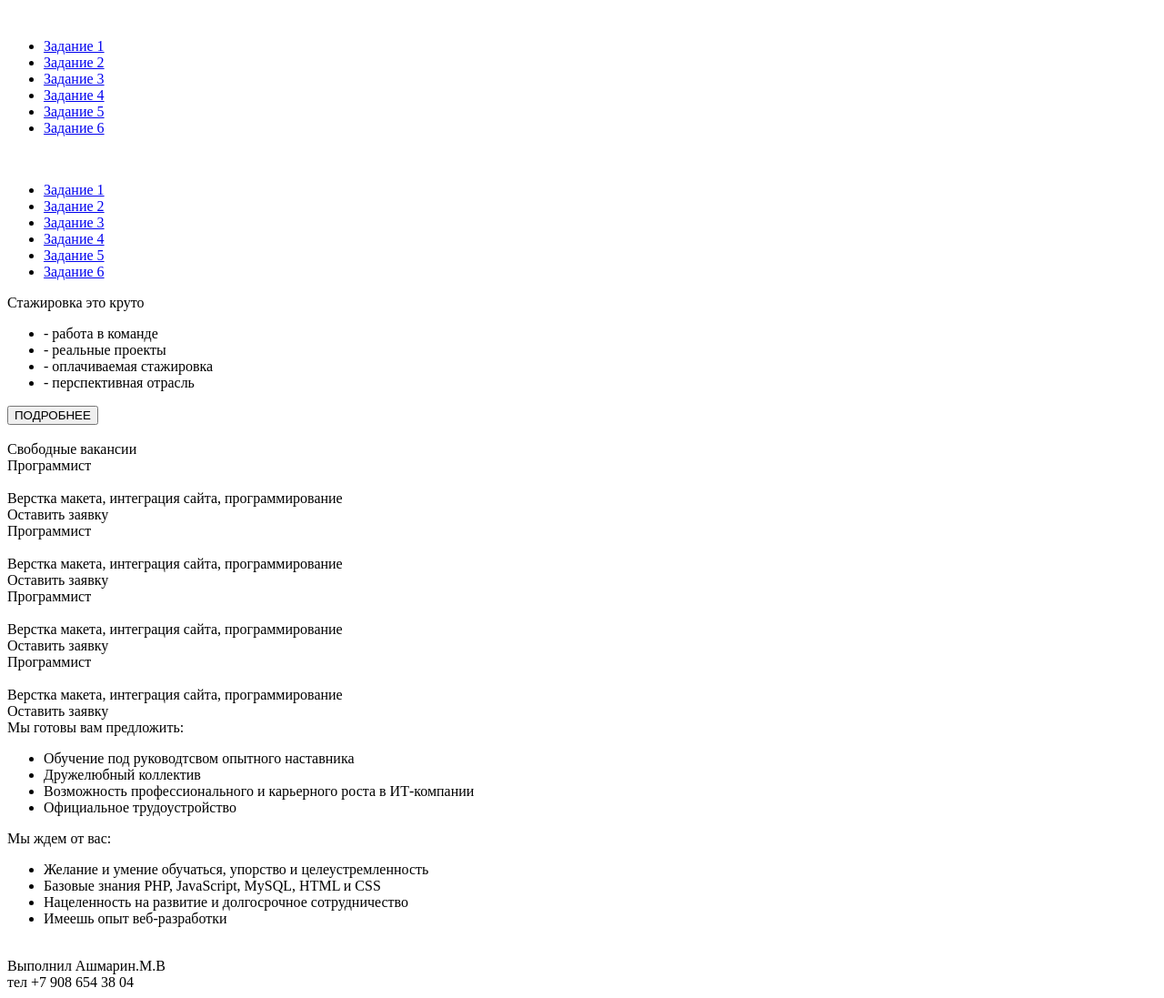
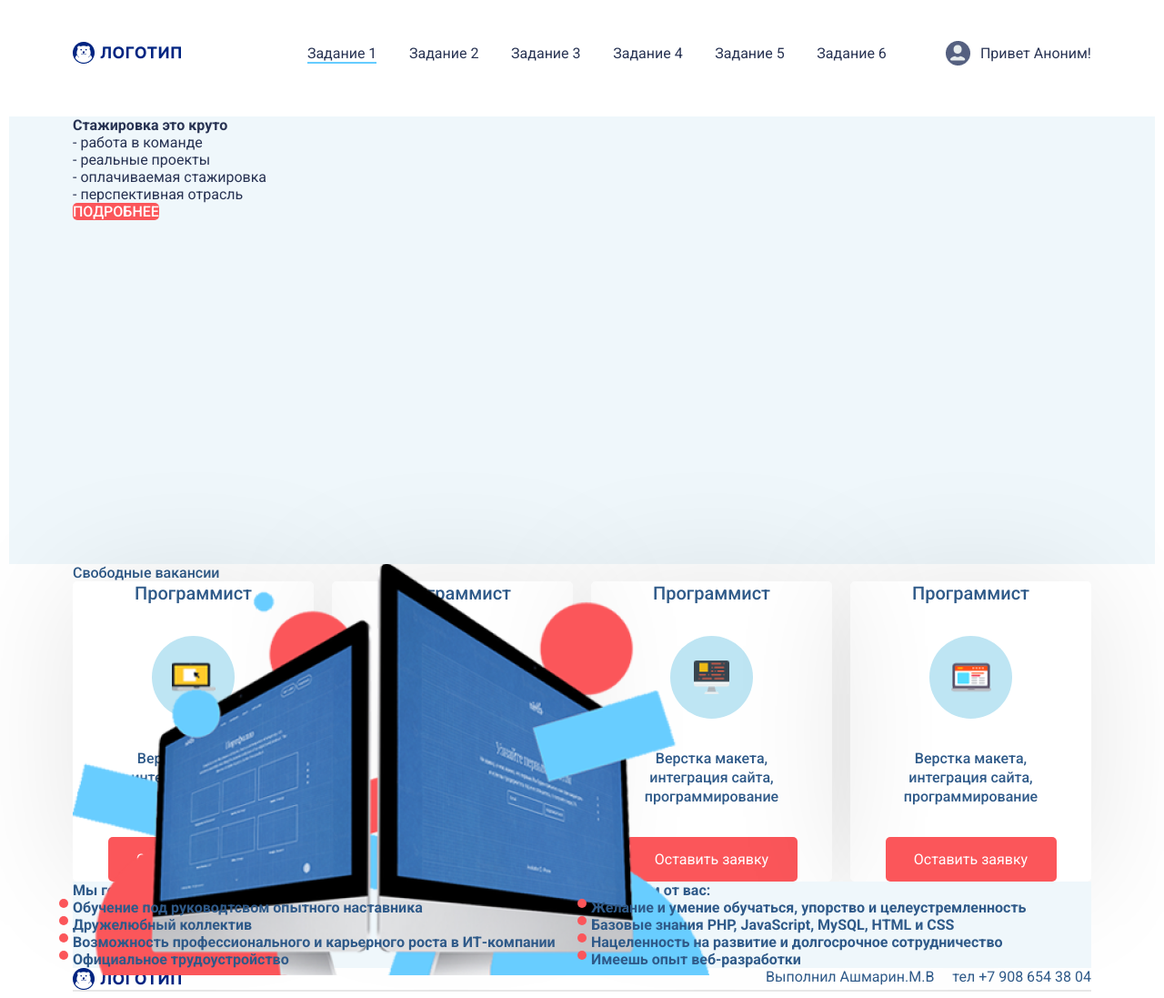
Before and after one commit to maksimyou/test, a plain HTML site: page index.html in a window 1280 px wide. Shown: the whole page at 91% size. Drawn offline with Linux system fonts and the light colour scheme; the site is published under a folder, as on GitHub Pages, so addresses that start at the root find nothing.

Commit message:
links update

```diff
--- a/index.html
+++ b/index.html
@@ -6,7 +6,7 @@
     <meta http-equiv="X-UA-Compatible" content="IE=edge">
     <meta name="viewport" content="width=device-width, initial-scale=1.0">
     <title>Internship this is great</title>
-    <link rel="stylesheet" href="/style.css">
+    <link rel="stylesheet" href="./style.css">
     <style>
         @import url('https://fonts.googleapis.com/css2?family=Roboto:ital,wght@0,300;0,400;0,500;0,700;1,300;1,400;1,500;1,700&display=swap');
     </style>
@@ -21,7 +21,7 @@
 
         <div class="header_container">
             <div class="header_content">
-                <div class="logo"><img src="/Vector.png" alt=""></div>
+                <div class="logo"><img src="./Vector.png" alt=""></div>
 
                 <nav class="tasks_list_wrap">
                     <ul class="list_li">
@@ -34,7 +34,7 @@
                     </ul>
                 </nav>
                 <div class="user_content">
-                    <img alt="" src="/icon-user.png"><a class="user_text" href="#"></a>
+                    <img alt="" src="./icon-user.png"><a class="user_text" href="#"></a>
                 </div>
                 <div class="burger-menu">
                     <span class="icon-burger">
@@ -69,7 +69,7 @@
                         </ul>
                         <button class="read_more_button"><span class="read_more_button-text">ПОДРОБНЕЕ</span></button>
                     </div>
-                    <img class="is_great" src="/is-great.png" alt="">
+                    <img class="is_great" src="./is-great.png" alt="">
                 </div>
             </div>
             <div class="free-vacancies_container">
@@ -78,7 +78,7 @@
                     <div class="free-vacancies_progrmm_all_wrap">
                         <div class="progrmm_elem">
                             <div class="progrmm_title">Программист</div>
-                            <div class="program_elemimg"><img src="/program-1.png" alt=""></div>
+                            <div class="program_elemimg"><img src="./program-1.png" alt=""></div>
                             <div class="progrmm_text">Верстка макета, интеграция
                                 сайта, программирование</div>
                             <div class="progrmm_button">
@@ -87,7 +87,7 @@
                         </div>
                         <div class="progrmm_elem">
                             <div class="progrmm_title">Программист</div>
-                            <div class="program_elemimg"><img src="/program-2.png" alt=""></div>
+                            <div class="program_elemimg"><img src="./program-2.png" alt=""></div>
                             <div class="progrmm_text">Верстка макета, интеграция
                                 сайта, программирование</div>
                             <div class="progrmm_button">
@@ -96,7 +96,7 @@
                         </div>
                         <div class="progrmm_elem">
                             <div class="progrmm_title">Программист</div>
-                            <div class="program_elemimg"><img src="/program-3.png" alt=""></div>
+                            <div class="program_elemimg"><img src="./program-3.png" alt=""></div>
                             <div class="progrmm_text">Верстка макета, интеграция
                                 сайта, программирование</div>
                             <div class="progrmm_button">
@@ -105,7 +105,7 @@
                         </div>
                         <div class="progrmm_elem">
                             <div class="progrmm_title">Программист</div>
-                            <div class="program_elemimg"><img src="/program-4.png" alt=""></div>
+                            <div class="program_elemimg"><img src="./program-4.png" alt=""></div>
                             <div class="progrmm_text">Верстка макета, интеграция
                                 сайта, программирование</div>
                             <div class="progrmm_button">
@@ -143,7 +143,7 @@
         </div>
         <div class="footer_container">
             <div class="footer_content">
-                <div class="logo_foot"><img src="/Vector.png" alt=""></div>
+                <div class="logo_foot"><img src="./Vector.png" alt=""></div>
                 <div class="container_data">
                     <div class="footer_completed">Выполнил Ашмарин.М.В</div>
                     <div class="footer_phone">тел +7 908 654 38 04</div>
@@ -154,7 +154,7 @@
 
     </div>
 
-    <script src="/script.js"></script>
+    <script src="./script.js"></script>
 </body>
 
 </html>
```
